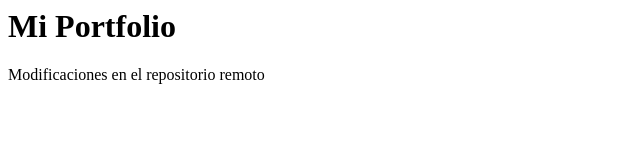
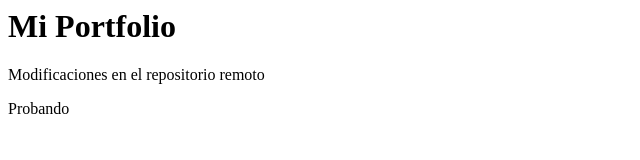
Before and after one commit to PereyraEvelyn/Portfolio-FrontEnd, a plain HTML site: page index.html in a window 1280 px wide. Shown: the full height of the page, 0-640 px from the left. Drawn offline with Linux system fonts and the light colour scheme.

Commit message:
Update index.html

```diff
--- a/index.html
+++ b/index.html
@@ -1,2 +1,3 @@
 <h1>Mi Portfolio</h1>
 <p>Modificaciones en el repositorio remoto</p>
+<p>Probando</p>
```
